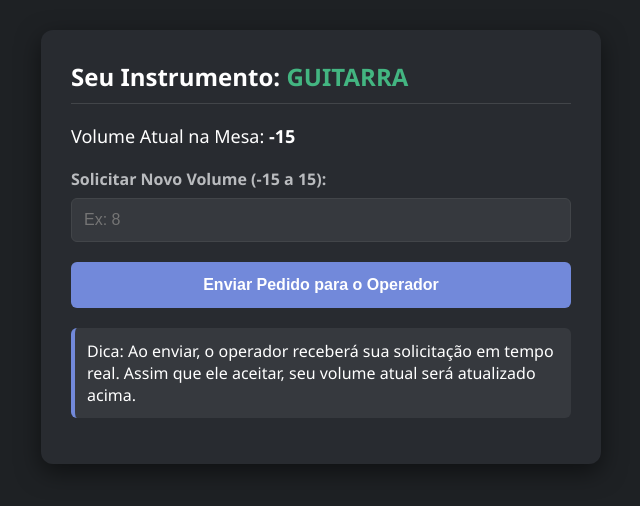
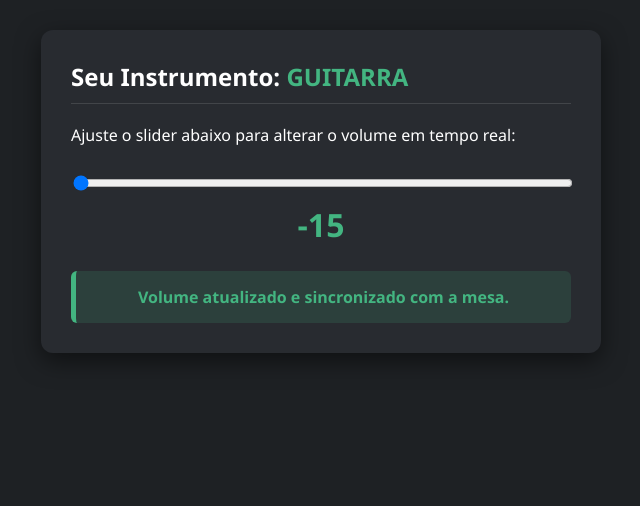
Before and after one commit to enzonagashima/pedrelias, a Flask app: page /musico/1 in a window 1280 px wide. Shown: the part 143-649 px from the top of the page, without its empty margins (319-959 px from the left). Run offline with Flask 3, Linux system fonts and the light colour scheme; data comes from the database, SQL or seed files in the repository; both versions use the stored data as it was after the commit.

Commit message:
teste mesa 3.0

```diff
--- a/main.py
+++ b/main.py
@@ -53,25 +53,11 @@ def cadastro():
 
     return render_template('cadastro.html', musicos=musicos)
 
-# Rota da Tela do Músico (Individual por ID)
-@app.route('/musico/<int:id>', methods=['GET', 'POST'])
+# Rota da Tela do Músico (Slider Individual)
+@app.route('/musico/<int:id>')
 def musico(id):
     conn = sqlite3.connect('mesa.db')
     cursor = conn.cursor()
-
-    if request.method == 'POST':
-        volume = request.form['volume']
-        cursor.execute('SELECT instrumento FROM musicos WHERE id = ?', (id,))
-        res = cursor.fetchone()
-        instrumento = res[0] if res else "Desconhecido"
-
-        # Salva o pedido
-        cursor.execute('INSERT INTO pedidos (musico_id, instrumento, volume, status) VALUES (?, ?, ?, ?)',
-                       (id, instrumento, volume, 'pendente'))
-        conn.commit()
-        conn.close()
-        return redirect(url_for('musico', id=id))
-
     cursor.execute('SELECT id, nome, instrumento, volume_atual FROM musicos WHERE id = ?', (id,))
     musico_info = cursor.fetchone()
     conn.close()
@@ -81,12 +67,49 @@ def musico(id):
 
     return render_template('musico.html', musico=musico_info)
 
-# Rota da Tela do Operador (Vê todos os instrumentos e volumes)
+# Rota da Tela do Operador
 @app.route('/operador')
 def operador():
     return render_template('operador.html')
 
-# API para buscar pedidos pendentes
+# API para o músico enviar o pedido direto pelo slider (sem recarregar a página)
+@app.route('/api/musico/pedir', methods=['POST'])
+def api_musico_pedir():
+    musico_id = request.form['musico_id']
+    volume = request.form['volume']
+
+    conn = sqlite3.connect('mesa.db')
+    cursor = conn.cursor()
+
+    cursor.execute('SELECT instrumento FROM musicos WHERE id = ?', (musico_id,))
+    res = cursor.fetchone()
+    instrumento = res[0] if res else "Instrumento"
+
+    cursor.execute('INSERT INTO pedidos (musico_id, instrumento, volume, status) VALUES (?, ?, ?, ?)',
+                   (musico_id, instrumento, volume, 'pendente'))
+    conn.commit()
+    conn.close()
+
+    return jsonify({'sucesso': True})
+
+# API para o músico verificar o status atual do seu pedido e o volume oficial
+@app.route('/api/musico/status/<int:id>')
+def api_musico_status(id):
+    conn = sqlite3.connect('mesa.db')
+    cursor = conn.cursor()
+
+    cursor.execute('SELECT volume_atual FROM musicos WHERE id = ?', (id,))
+    musico = cursor.fetchone()
+    volume_atual = musico[0] if musico else '0'
+
+    cursor.execute('SELECT status FROM pedidos WHERE musico_id = ? ORDER BY id DESC LIMIT 1', (id,))
+    pedido = cursor.fetchone()
+    status = pedido[0] if pedido else 'aceito'
+
+    conn.close()
+    return jsonify({'status': status, 'volume_atual': volume_atual})
+
+# API para buscar pedidos pendentes para o operador
 @app.route('/api/pedidos')
 def listar_pedidos():
     conn = sqlite3.connect('mesa.db')
@@ -98,14 +121,13 @@ def listar_pedidos():
     lista = [{'id': p[0], 'musico_id': p[1], 'instrumento': p[2], 'volume': p[3]} for p in pedidos]
     return jsonify(lista)
 
-# API para Operador Aceitar ou Recusar (Atualiza o volume oficial do músico se aceito)
+# API para Operador Aceitar ou Recusar
 @app.route('/api/pedido/<int:id>/<acao>', methods=['POST'])
 def atualizar_pedido(id, acao):
     conn = sqlite3.connect('mesa.db')
     cursor = conn.cursor()
 
     if acao == 'aceitar':
-        # Pega os dados do pedido para atualizar o volume atual do músico
         cursor.execute("SELECT musico_id, volume FROM pedidos WHERE id = ?", (id,))
         pedido = cursor.fetchone()
         if pedido:
@@ -122,7 +144,7 @@ def atualizar_pedido(id, acao):
 
     return jsonify({'sucesso': True, 'status': novo_status})
 
-# API para o operador ver a lista completa de todos os instrumentos e seus volumes atuais
+# API para o operador ver a lista completa de todos os instrumentos
 @app.route('/api/instrumentos')
 def listar_instrumentos():
     conn = sqlite3.connect('mesa.db')
--- a/templates/musico.html
+++ b/templates/musico.html
@@ -5,6 +5,44 @@
     <meta name="viewport" content="width=device-width, initial-scale=1.0">
     <title>Pedrelias - Meu Painel</title>
     <link rel="stylesheet" href="{{ url_for('static', filename='style.css') }}">
+    <style>
+        .slider-container {
+            margin: 25px 0;
+            text-align: center;
+        }
+        input[type=range] {
+            width: 100%;
+            height: 10px;
+            border-radius: 5px;
+            outline: none;
+            background: #36393e;
+        }
+        .valor-display {
+            font-size: 32px;
+            font-weight: bold;
+            color: #43b581;
+            margin-top: 10px;
+        }
+        /* Caixa de status com cores dinâmicas */
+        .status-caixa {
+            padding: 15px;
+            border-radius: 6px;
+            margin-top: 20px;
+            font-weight: bold;
+            text-align: center;
+            transition: background 0.3s, border-color 0.3s;
+        }
+        .status-amarelo {
+            background: rgba(250, 166, 26, 0.15);
+            border-left: 5px solid #faa61a;
+            color: #faa61a;
+        }
+        .status-verde {
+            background: rgba(67, 181, 129, 0.15);
+            border-left: 5px solid #43b581;
+            color: #43b581;
+        }
+    </style>
 </head>
 <body>
     <header>
@@ -15,23 +53,71 @@
     <main>
         <section class="card">
             <h2>Seu Instrumento: <span style="color: #43b581;">{{ musico[2] }}</span></h2>
-            <p style="font-size: 18px; margin-bottom: 20px;">Volume Atual na Mesa: <strong>{{ musico[3] }}</strong></p>
+            <p>Ajuste o slider abaixo para alterar o volume em tempo real:</p>
 
-            <form method="POST">
-                <div class="input-grupo">
-                    <label for="volume">Solicitar Novo Volume (-15 a 15):</label>
-                    <input type="number" id="volume" name="volume" min="-15" max="15" placeholder="Ex: 8" required>
-                </div>
+            <div class="slider-container">
+                <!-- Slider variando de 0 a 10 com o valor atual do banco -->
+                <input type="range" id="volumeSlider" min="-15" max="15" value="{{ musico[3] }}" oninput="atualizarValor(this.value)" onchange="enviarMudanca(this.value)">
+                <div class="valor-display" id="textoValor">{{ musico[3] }}</div>
+            </div>
 
-                <button type="submit" class="btn">Enviar Pedido para o Operador</button>
-            </form>
-
-            <div id="status-pedido" style="margin-top: 20px;">
-                <p style="background: #36393e; padding: 12px; border-radius: 6px; border-left: 4px solid #7289da;">
-                    Dica: Ao enviar, o operador receberá sua solicitação em tempo real. Assim que ele aceitar, seu volume atual será atualizado acima.
-                </p>
+            <!-- Caixa de status que muda de cor (Amarelo / Verde) -->
+            <div id="statusBox" class="status-caixa status-verde">
+                Volume atualizado e sincronizado com a mesa.
             </div>
         </section>
     </main>
+
+    <script>
+        const musicoId = {{ musico[0] }};
+        const textoValor = document.getElementById('textoValor');
+        const statusBox = document.getElementById('statusBox');
+
+        // Atualiza o número na tela enquanto arrasta o slider
+        function atualizarValor(val) {
+            textoValor.innerText = val;
+        }
+
+        // Envia a requisição automaticamente assim que solta o slider (sem clicar em botão)
+        function enviarMudanca(val) {
+            statusBox.className = "status-caixa status-amarelo";
+            statusBox.innerText = "Enviando pedido de volume para o operador...";
+
+            fetch(`/api/musico/pedir`, {
+                method: 'POST',
+                headers: { 'Content-Type': 'application/x-www-form-urlencoded' },
+                body: `musico_id=${musicoId}&volume=${val}`
+            })
+            .then(res => res.json())
+            .then(data => {
+                if(data.sucesso) {
+                    statusBox.className = "status-caixa status-amarelo";
+                    statusBox.innerText = "Pedido enviado! Aguardando o operador aceitar...";
+                }
+            });
+        }
+
+        // Fica checando o status do pedido e o volume atual na mesa a cada 2 segundos
+        function verificarStatus() {
+            fetch(`/api/musico/status/${musicoId}`)
+                .then(res => res.json())
+                .then(data => {
+                    // Atualiza o slider se o operador aceitou e mudou o volume oficial
+                    const slider = document.getElementById('volumeSlider');
+                    if (data.status === 'aceito') {
+                        statusBox.className = "status-caixa status-verde";
+                        statusBox.innerText = `Operador ACEITOU! Volume na mesa: ${data.volume_atual}`;
+                        textoValor.innerText = data.volume_atual;
+                        slider.value = data.volume_atual;
+                    } else if (data.status === 'pendente') {
+                        statusBox.className = "status-caixa status-amarelo";
+                        statusBox.innerText = "Aguardando o operador aceitar o pedido...";
+                    }
+                });
+        }
+
+        // Roda a verificação a cada 2 segundos
+        setInterval(verificarStatus, 2000);
+    </script>
 </body>
 </html>
```
Also changed, not shown: mesa.db.
